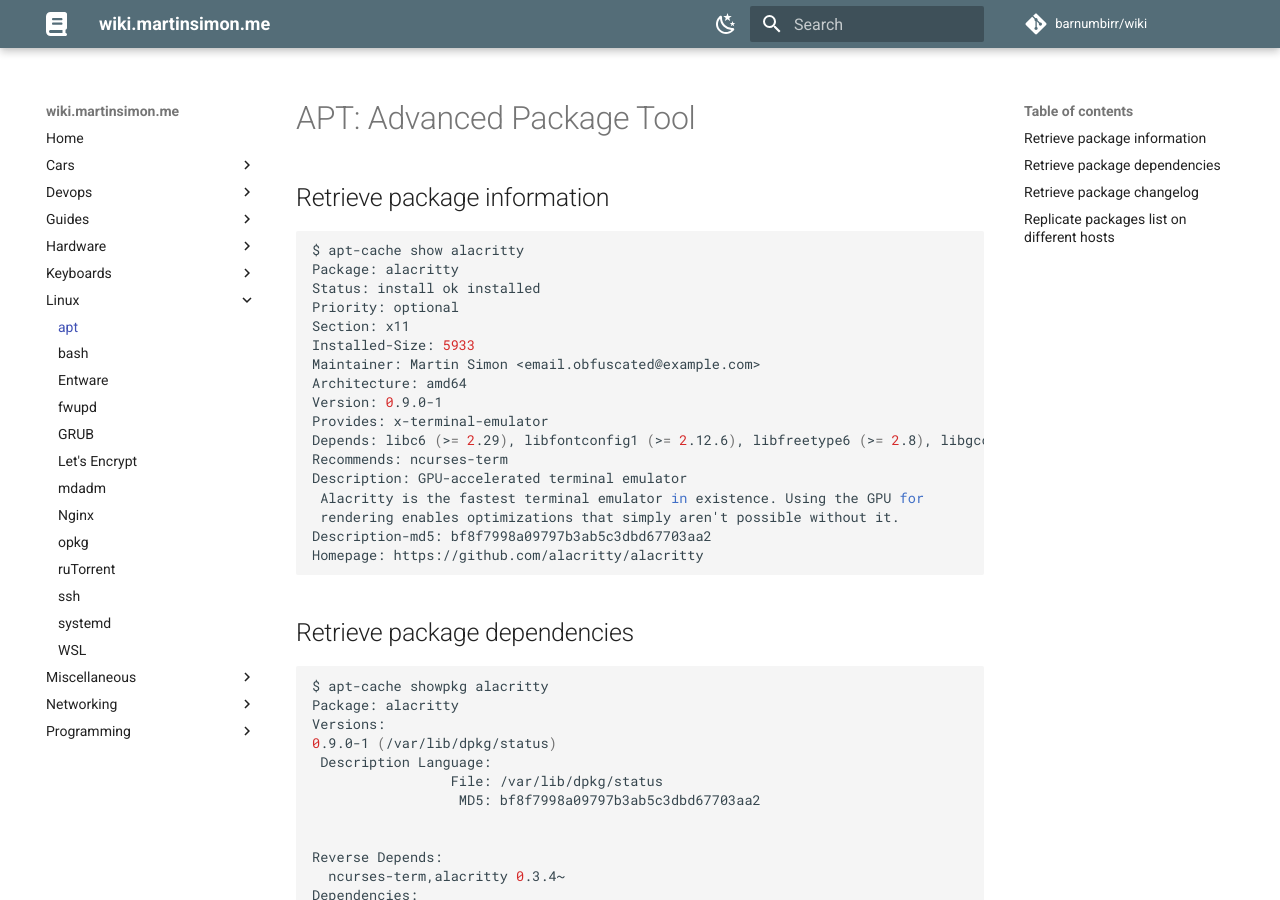
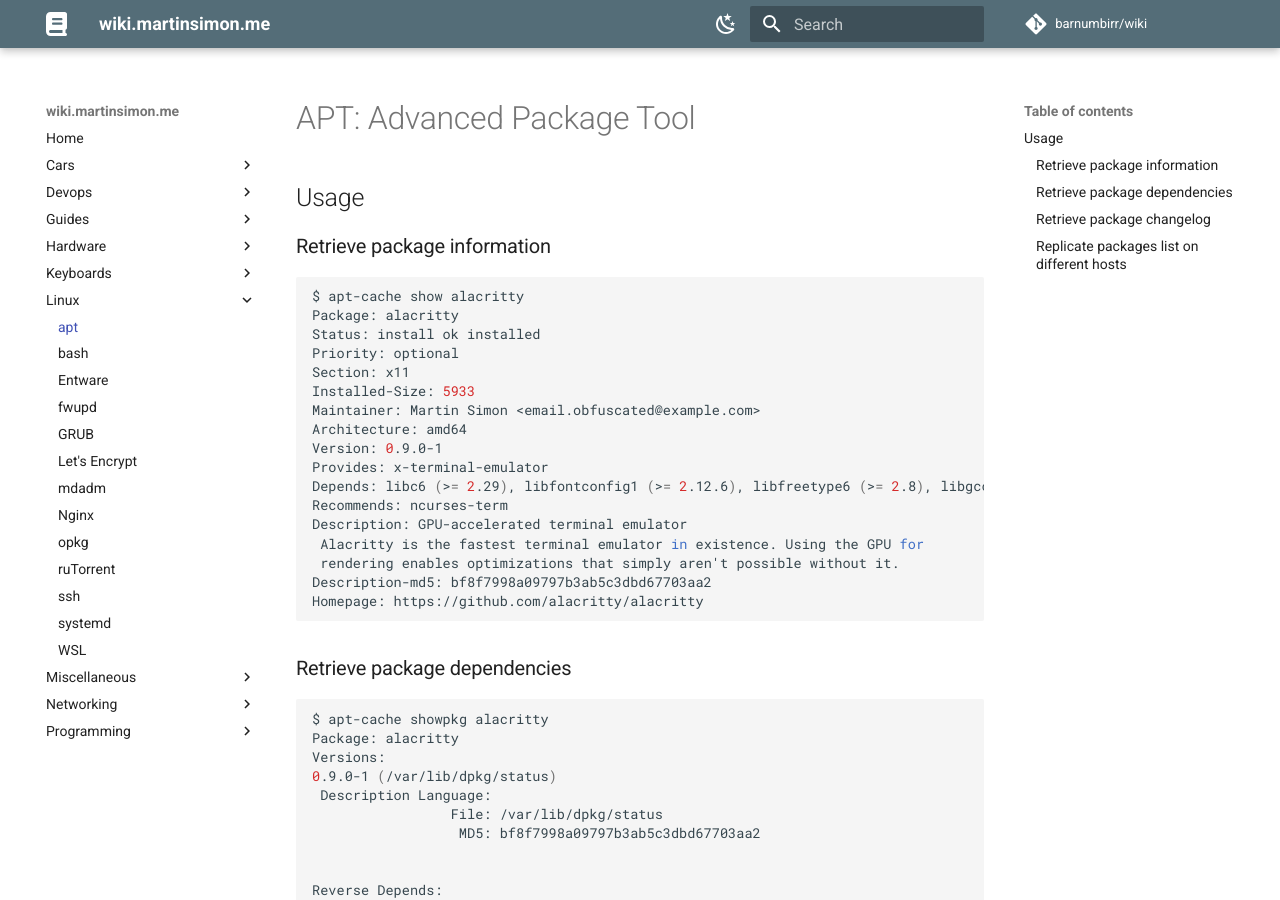
Before and after one commit to barnumbirr/wiki, an MkDocs documentation site: the page built from docs/linux/apt.md, in a window 1280 px wide and 900 px high. Built offline with MkDocs 1.6.1 and Material for MkDocs 9.7.7, drawn with Linux system fonts in a browser that asks for light colours; comment, search, counter and statistics services are not loaded.

Commit message:
fix formatting

````diff
--- a/docs/linux/apt.md
+++ b/docs/linux/apt.md
@@ -6,7 +6,9 @@ tags: [ 'APT', package', 'Debian', 'Ubuntu' ]
 
 # APT: Advanced Package Tool
 
-## Retrieve package information
+## Usage
+
+### Retrieve package information
 
 ```bash
 $ apt-cache show alacritty
@@ -28,7 +30,7 @@ Description-md5: bf8f7998a09797b3ab5c3dbd67703aa2
 Homepage: https://github.com/alacritty/alacritty
 ```
 
-## Retrieve package dependencies
+### Retrieve package dependencies
 
 ```bash
 $ apt-cache showpkg alacritty
@@ -49,7 +51,7 @@ Provides:
 Reverse Provides:
 ```
 
-## Retrieve package changelog
+### Retrieve package changelog
 
 ```bash
 $ apt changelog alacritty
@@ -75,7 +77,7 @@ alacritty (0.9.0-rc4-1) unstable; urgency=medium
 [...]
 ```
 
-## Replicate packages list on different hosts
+### Replicate packages list on different hosts
 
 On the source machine run:
 
````
